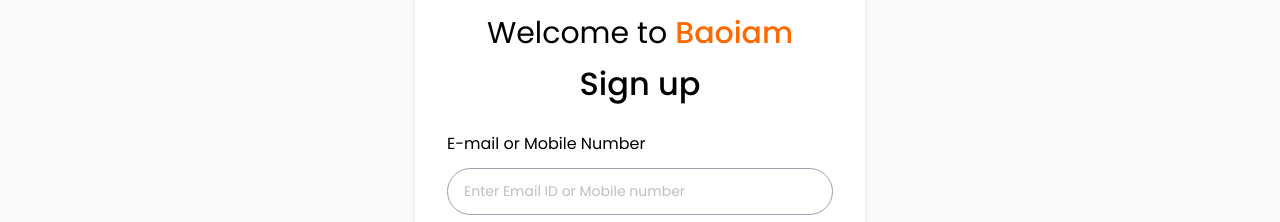
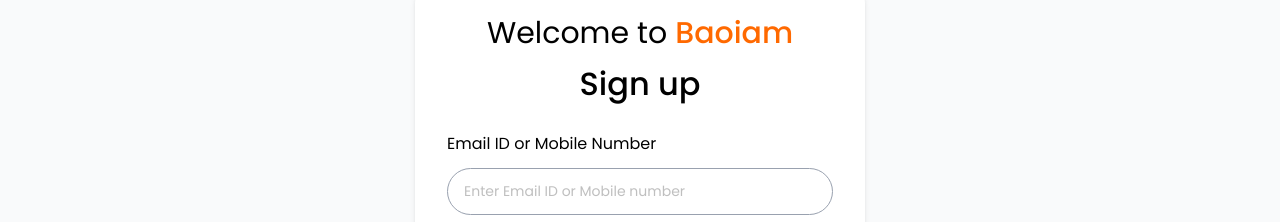
Before and after one commit to porkush/baoiam_frontend, a React (Vite) app in the folder frontend/: page /signup in a window 1280 px wide. Shown: the part 216-438 px from the top of the page. Built offline with nearby package versions, Linux system fonts and the light colour scheme.

Commit message:
login update

```diff
--- a/frontend/src/components/Auth/Login.jsx
+++ b/frontend/src/components/Auth/Login.jsx
@@ -21,7 +21,7 @@
            {/* Email or Mobile */}
            <div className="mb-1">
              <label className="block text-[16px]  font-normal mb-3">
-               E-mail or Mobile Number
+               Email ID or Mobile Number
              </label>
              <input
                type="text"
--- a/frontend/src/components/Auth/Signup.jsx
+++ b/frontend/src/components/Auth/Signup.jsx
@@ -21,7 +21,7 @@
         {/* Email or Mobile */}
         <div className="mb-1">
           <label className="block text-[16px]  font-normal mb-3">
-            E-mail or Mobile Number
+            Email ID or Mobile Number
           </label>
           <input
             type="text"
```
